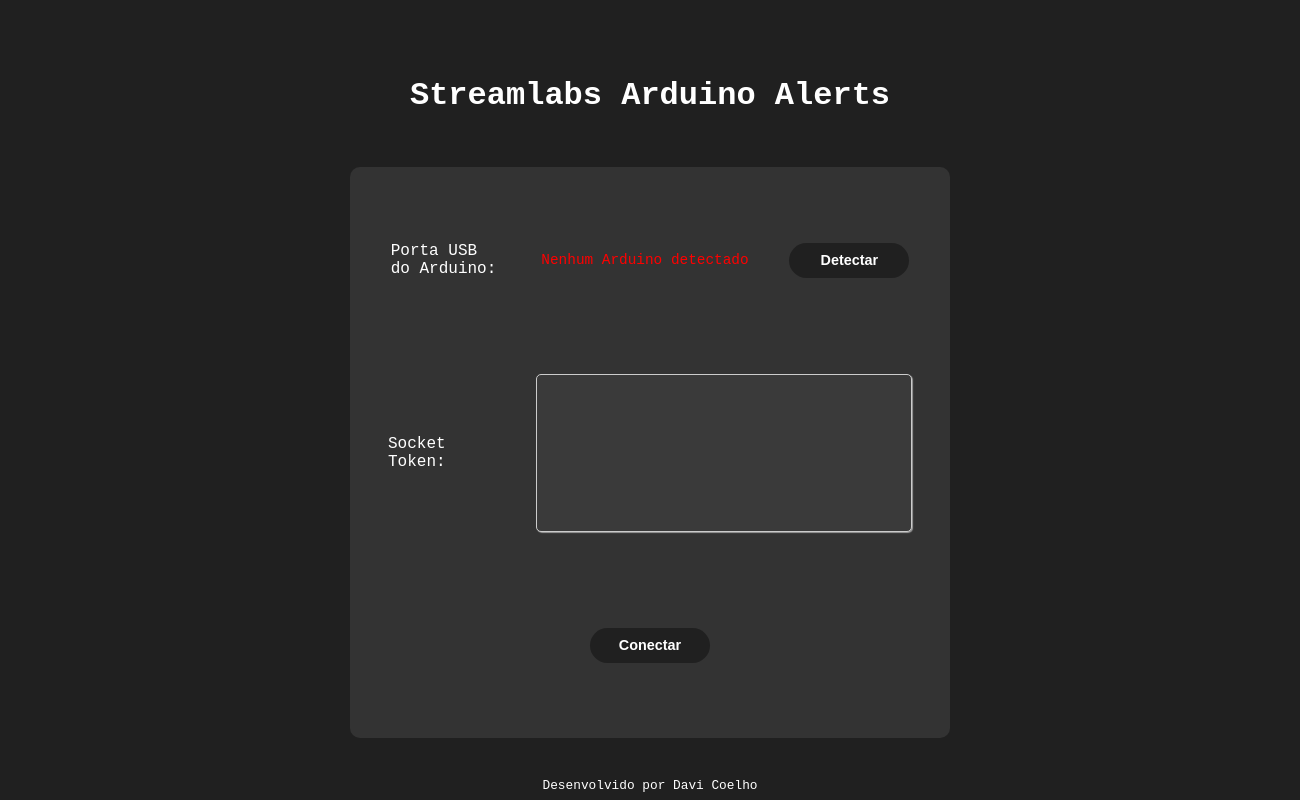
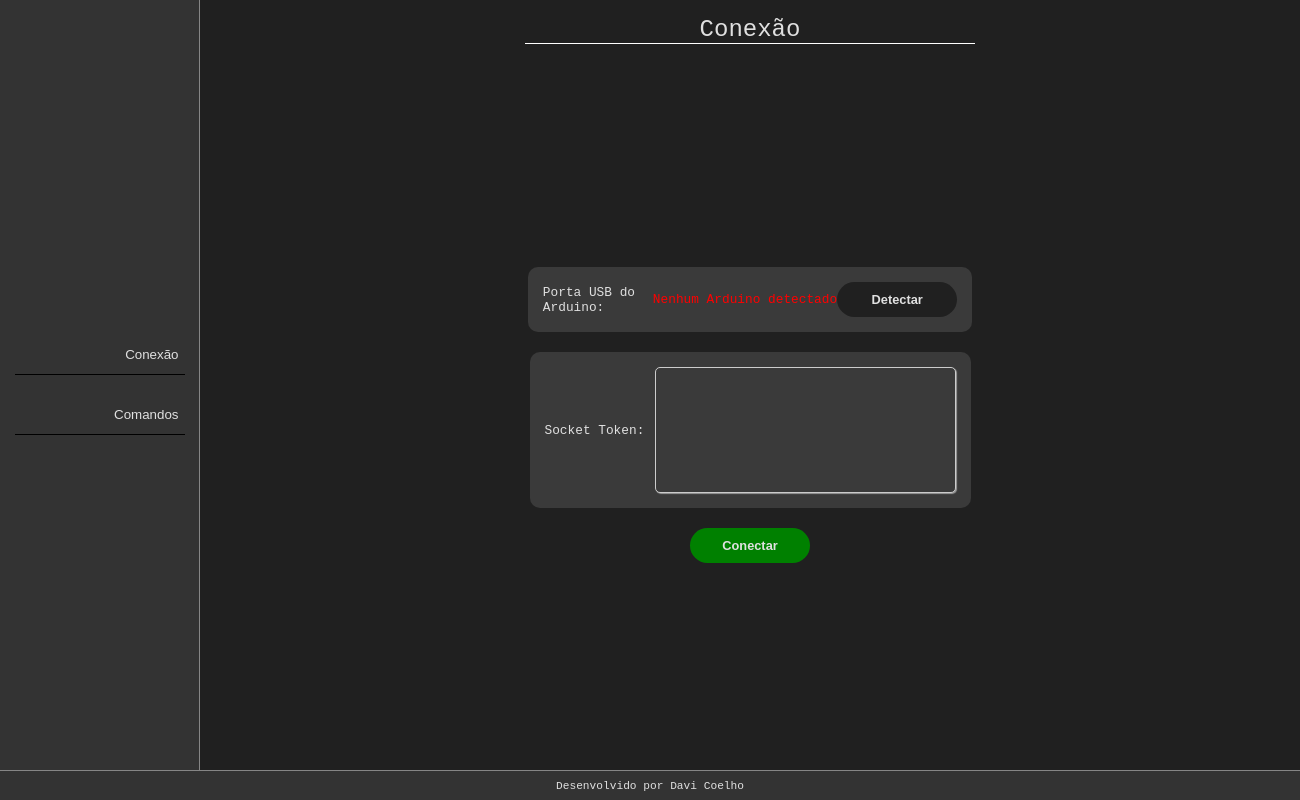
Before and after one commit to Davi-Coelho/streamlabs-arduino-alerts, an Electron app: page index.html in a window 1300 px wide. Drawn offline with nearby package versions, Linux system fonts and the light colour scheme; no server answers.

Commit message:
add: menu de navegacao; remove: header; add: menu Comandos;

```diff
--- a/index.html
+++ b/index.html
@@ -12,11 +12,15 @@
 </head>
 
 <body>
-    <header>
-        <h1 class="title">Streamlabs Arduino Alerts</h1>
     <div class="alert"></div>
-    </header>
+    <nav>
+        <button class="btn-nav-connection">Conexão</button>
+        <button class="btn-nav-commands">Comandos</button>
+    </nav>
     <article>
+        <section class="section-connection">
+            <div class="section-title">Conexão</div>
+            <div class="content">
                 <div class="data-usb">
                     <span class="label-general">Porta USB do Arduino: </span>
                     <span class="label-usb">Nenhum Arduino detectado</span>
@@ -28,9 +32,17 @@
                         rows="6" cols="35" spellcheck="false"></textarea>
                 </div>
                 <button class="btn-wss-connect">Conectar</button>
-        <script text="text/javascript" src="./public/js/script.js"></script>
+            </div>
+        </section>
+        <section class="section-commands">
+            <div class="section-title">Comandos</div>
+            <div class="content">
+
+            </div>
+        </section>
     </article>
     <footer>Desenvolvido por Davi Coelho</footer>
+    <script text="text/javascript" src="./public/js/script.js"></script>
 </body>
 
 </html>
--- a/main.js
+++ b/main.js
@@ -16,8 +16,8 @@
 
 const createWindow = () => {
     const mainWindow = new BrowserWindow({
-        width: 1400,
-        height: 600,
+        width: 1300,
+        height: 500,
         autoHideMenuBar: true,
         resizable: false,
         webPreferences: {
--- a/public/css/index.css
+++ b/public/css/index.css
@@ -1,46 +1,81 @@
 body {
     display: grid;
     font-family: 'Courier New', Courier, monospace;
-    color: white;
+    color: #e0e0e0;
     height: 100vh;
     margin: 0;
     background-color: #202020;
+    user-select: none;
+    grid-template-columns: 200px 1fr;
+    grid-template-rows: 135px 1fr 30px;
+    grid-template-areas:
+        'nav article'
+        'nav article'
+        'footer footer';
+}
+
+nav {
+    display: flex;
+    height: 100%;
+    flex-direction: column;
     justify-content: center;
     align-items: center;
-    grid-template-rows: 135px 1fr 30px;
-    user-select: none;
-}
-
-header {
-    display: flex;
-    height: 100%;
-    width: 600px;
-    flex-direction: row;
-    justify-content: center;
-    align-items: flex-end;
-    font-weight: 900;
+    background-color: #333333;
+    grid-area: nav;
+    gap: 20px;
+    border-right: 1px #868686 solid;
 }
 
 article {
     display: flex;
-    height: 90%;
-    width: 600px;
+    height: 100%;
     flex-direction: column;
-    justify-content: space-evenly;
+    justify-content: center;
     align-items: center;
-    background-color: #333333;
-    border-radius: 10px;
-    gap: 20px;
+    grid-area: article;
+}
+
+section {
+    display: grid;
+    width: 545px;
+    height: 100%;
+    justify-content: center;
+    align-items: center;
+    grid-template-rows: 60px 1fr;
 }
 
 footer {
     display: flex;
-    font-size: 0.8em;
-    width: 600px;
+    font-size: 0.7em;
     height: 100%;
+    width: 100%;
+    background-color: #333333;
     flex-direction: column;
     justify-content: center;
     align-items: center;
+    box-sizing: border-box;
+    border-top: 1px #868686 solid;
+    grid-area: footer;
+}
+
+.content {
+    display: flex;
+    width: 100%;
+    flex-direction: column;
+    justify-content: center;
+    align-items: center;
+    gap: 20px;
+}
+
+.section-title {
+    font-size: 1.5em;
+    width: 450px;
+    text-align: center;
+    border-bottom: 1px white solid;
+}
+
+.section-commands {
+    display: none;
 }
 
 .alert {
@@ -61,7 +96,10 @@
     flex-direction: row;
     justify-content: space-evenly;
     align-items: center;
-    width: 100%;
+    background-color: rgb(58, 58, 58);
+    border-radius: 10px;
+    box-sizing: border-box;
+    padding: 15px;
 }
 
 .data-usb {
@@ -69,17 +107,17 @@
 }
 
 .label-general {
+    font-size: 0.8em;
     width: 110px;
     word-wrap: break-word;
 }
 
 .label-usb {
-    font-size: 0.9em;
+    font-size: 0.8em;
     color: red;
 }
 
 .textarea-token {
-    font-size: 1.3em;
     caret-color: white;
     color: transparent;
     text-shadow: 0 0 8px rgb(189, 189, 189);
@@ -93,8 +131,8 @@
 }
 
 .btn-wss-connect, .btn-usb-detect {
-    color: white;
-    font-size: 0.9em;
+    color: #e0e0e0;
+    font-size: 0.8em;
     font-weight: 800;
     width: 120px;
     height: 35px;
@@ -106,7 +144,15 @@
     cursor: pointer;
 }
 
-.btn-wss-connect:hover, .btn-usb-detect:hover {
+.btn-wss-connect {
+    background-color: green;
+}
+
+.btn-wss-connect:hover {
+    background-color: rgb(0, 160, 0);
+}
+
+.btn-usb-detect:hover {
     background-color: rgb(119, 119, 119);
 }
 
@@ -122,3 +168,22 @@
 .btn-wss-connect.connected:hover {
     background-color: rgb(129, 0, 0);
 }
+
+.btn-nav-connection, .btn-nav-commands {
+    color: #e0e0e0;
+    text-decoration: none;
+    text-align: end;
+    background-color: transparent;
+    height: 40px;
+    width: 170px;
+    border: none;
+    box-sizing: border-box;
+    border-bottom: 1px black solid;
+    cursor: pointer;
+    transition: 0.3s;
+}
+
+.btn-nav-connection:hover, .btn-nav-commands:hover {
+    color: white;
+    border-bottom: 1px white solid;
+}
--- a/public/js/script.js
+++ b/public/js/script.js
@@ -14,7 +14,13 @@
 const labelUsb = document.querySelector('.label-usb')
 const labelToken = document.querySelector('.textarea-token')
 const alertLabel = document.querySelector('.alert')
+const sectionConnection = document.querySelector('.section-connection')
+const sectionCommands = document.querySelector('.section-commands')
+const btnNavConnection = document.querySelector('.btn-nav-connection')
+const btnNavCommands = document.querySelector('.btn-nav-commands')
 
+btnNavConnection.onclick = () => loadSection(true)
+btnNavCommands.onclick = () => loadSection(false)
 btnWss.onclick = connectWss
 btnDetect.onclick = detectUsb
 
@@ -23,6 +29,17 @@
 
     if(token) {
         labelToken.value = token
+    }
+}
+
+function loadSection(toggle) {
+    if(toggle) {
+        sectionConnection.style.display = 'grid'
+        sectionCommands.style.display = 'none'
+    }
+    else {
+        sectionConnection.style.display = 'none'
+        sectionCommands.style.display = 'grid'
     }
 }
 
```
Lines whose indentation alone changed are shown as unchanged.
